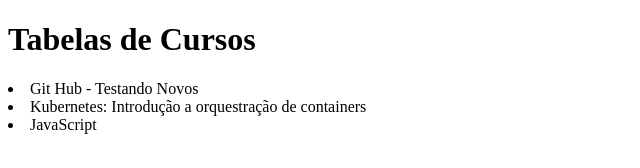
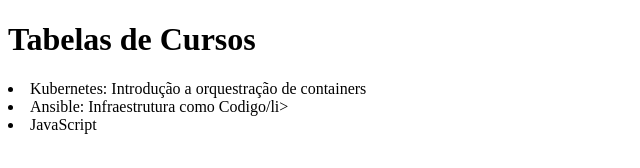
Before and after one commit to GabrielSilva2012/alura-git, a plain HTML site: page index.html in a window 1280 px wide. Shown: the whole page, without its empty margins (0-640 px from the left). Drawn offline with Linux system fonts and the light colour scheme.

Commit message:
alterando nome dos cursos

```diff
--- a/index.html
+++ b/index.html
@@ -10,8 +10,8 @@
 
 <body>
   <h1>Tabelas de Cursos </h1>
-  <li>Git Hub - Testando Novos</li>
   <li>Kubernetes: Introdução a orquestração de containers</li>
+  <li>Ansible: Infraestrutura como Codigo/li>
   <li>JavaScript</li>
 
 </body>
```
